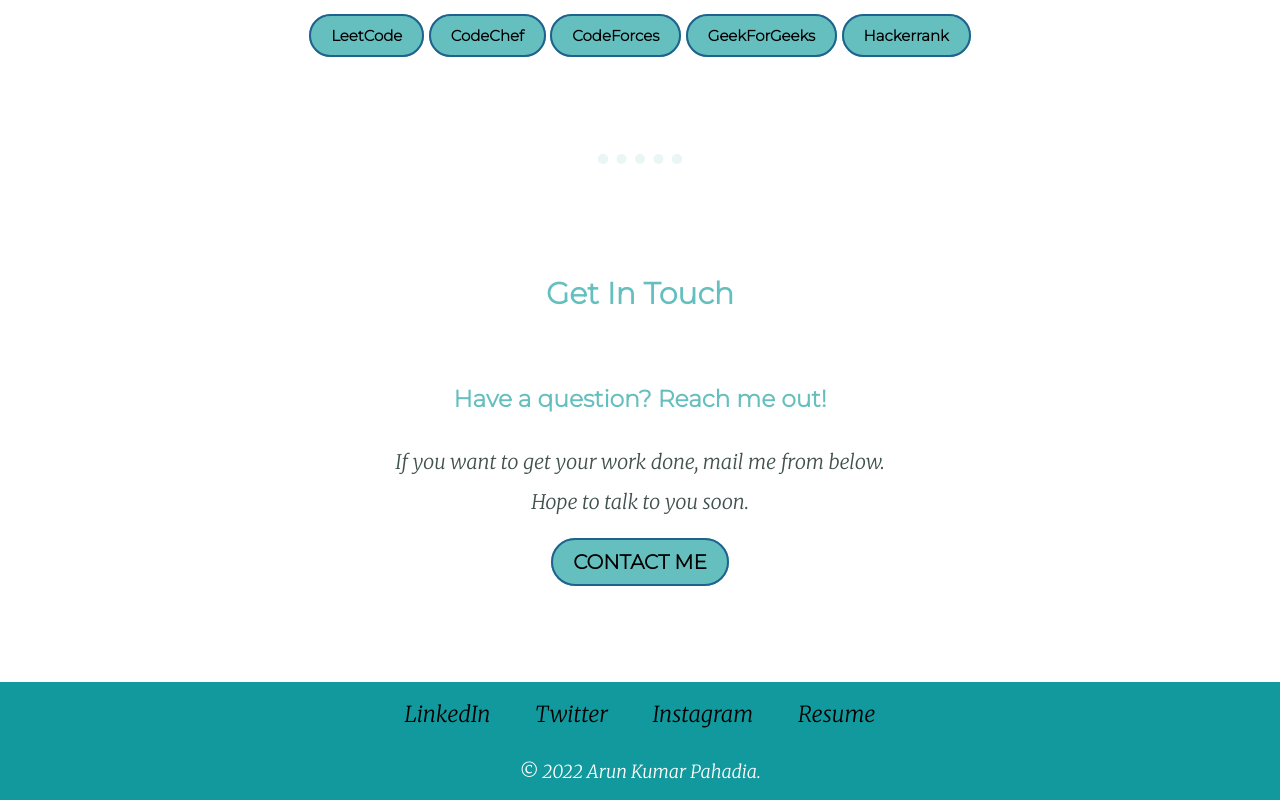
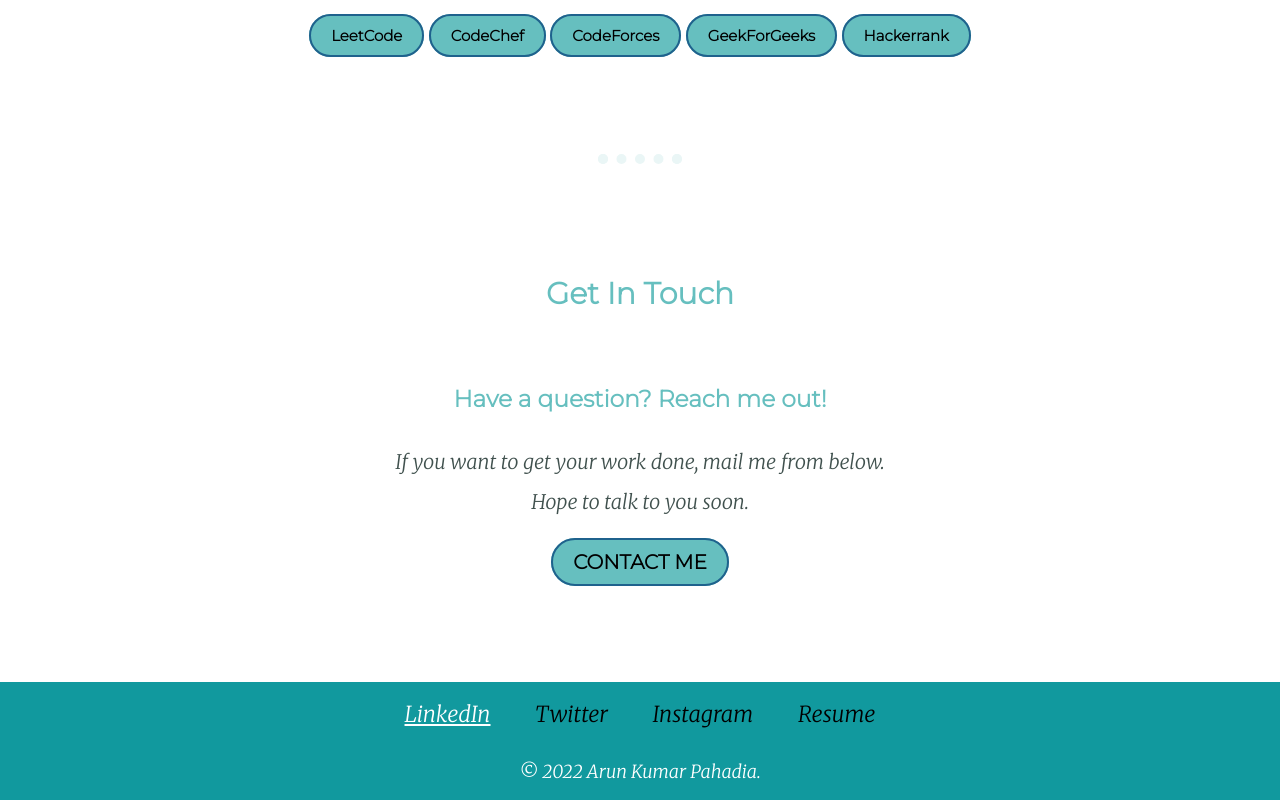
Before and after one commit to pahadiaarun/Portfolio, a plain HTML site: page index.html in a window 1280 px wide. In both pictures the pointer is over the link "LinkedIn". Shown: the part 4318-5118 px from the top of the page. Drawn offline with Linux system fonts and the light colour scheme.

Commit message:
Update styles.css

```diff
--- a/css/styles.css
+++ b/css/styles.css
@@ -199,6 +199,10 @@
     margin: 10px 20px;
     text-decoration: none;
 }
+.footer-link:hover {
+  text-decoration: underline;
+  color: white;
+}
 h3 {
     margin: 10px;
     font-family: 'Montserrat', sans-serif;
```
